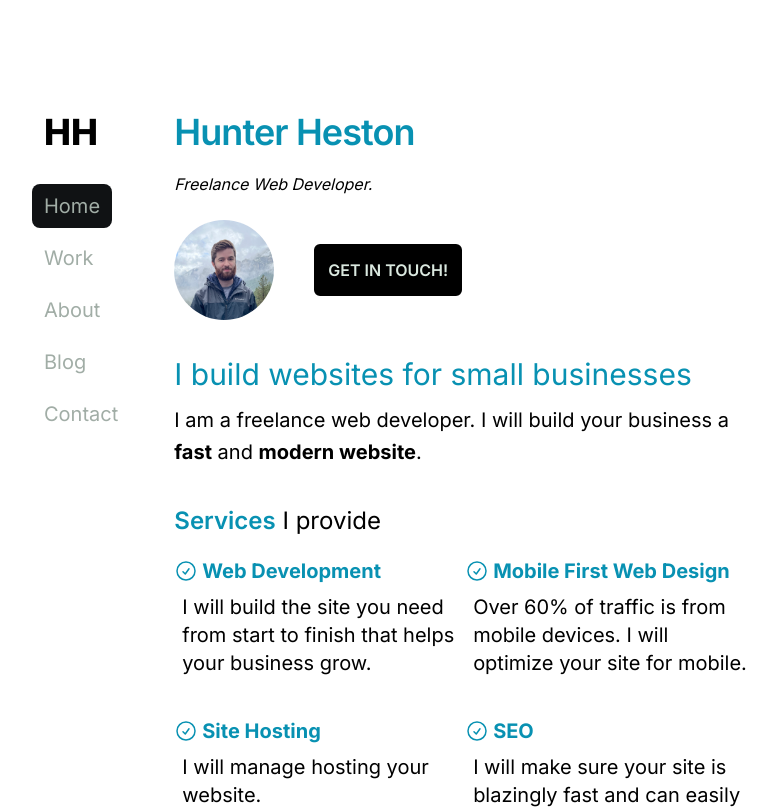
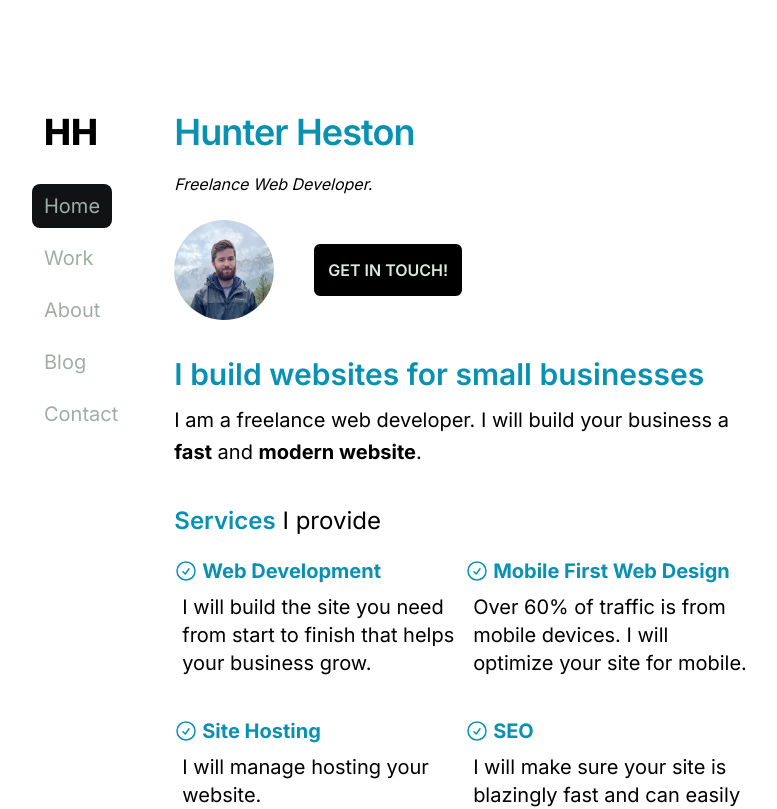
Before and after one commit to HunterHeston/personal-website, a Next.js app: page / in a window 1280 px wide. Shown: the top 809 px of the page, without its empty margins (240-1017 px from the left). Built offline with nearby package versions, Linux system fonts and the light colour scheme.

Commit message:
Make heading bold

```diff
--- a/pages/index.tsx
+++ b/pages/index.tsx
@@ -34,7 +34,7 @@ export default function Home() {
         </div>
       </section>
       <section>
-        <H2 className="text-3xl mb-3 text-accent dark:text-darkAccent">
+        <H2 className="text-3xl mb-3 text-accent dark:text-darkAccent font-semibold">
           I <span>build websites</span> for <span>small businesses</span>
         </H2>
         <P className="text-xl mt-0 mb-9">
```
